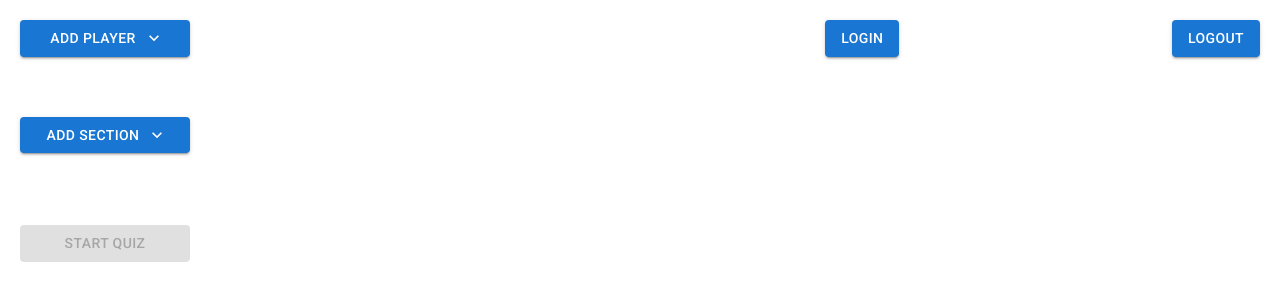
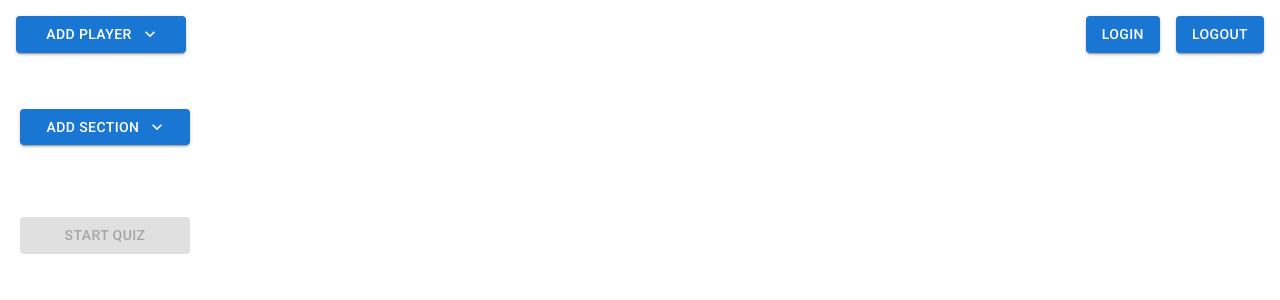
Before and after one commit to vlboff/music-quiz, a React (Vite) app: page / in a window 1280 px wide. Shown: the top 300 px of the page. Built offline with nearby package versions, Linux system fonts and the light colour scheme.

Commit message:
fix players bar style

```diff
--- a/src/components/Header/Header.scss
+++ /dev/null
@@ -1,13 +0,0 @@
-header {
-  display: flex;
-  align-items: center;
-  justify-content: space-between;
-  gap: 20px;
-  padding: 20px;
-}
-
-.players {
-  display: flex;
-  flex-wrap: wrap;
-  gap: 10px;
-}
--- a/src/components/Header/Header.tsx
+++ b/src/components/Header/Header.tsx
@@ -1,13 +1,14 @@
-import { useState } from 'react';
-import './Header.scss'
-import AddSth from '../UI/AddSth/AddSth';
-import PlayerInfo from './PlayerInfo/PlayerInfo';
-import { useAppSelector } from '../../store/hooks/redux';
-import { InputID, ModeID } from '../../enums';
-import Button from '@mui/material/Button';
-import { getProfile } from '../../api/getProfile';
+import { useState } from "react";
+import AddSth from "../UI/AddSth/AddSth";
+import PlayerInfo from "./PlayerInfo/PlayerInfo";
+import { useAppSelector } from "../../store/hooks/redux";
+import { InputID, ModeID } from "../../enums";
+import Button from "@mui/material/Button";
+import { getProfile } from "../../api/getProfile";
 import { useEffect } from "react";
-import { Profile } from '../../types';
+import { Profile } from "../../types";
+import Stack from "@mui/material/Stack";
+import Box from "@mui/material/Box";
 
 export default function Header() {
   const [isFormVisible, setIsFormVisible] = useState(false);
@@ -21,11 +22,10 @@ export default function Header() {
     setIsFormVisible(!isFormVisible);
   };
 
-  const CLIENT_ID = 'a2d1920952a842d7b6a51caa84cc97f2';
-  const REDIRECT_URI = 'http://localhost:5173/';
-  const AUTORIZATION_URL = 'https://accounts.spotify.com/authorize';
-  const RESPONSE_TYPE = 'token';
-
+  const CLIENT_ID = "a2d1920952a842d7b6a51caa84cc97f2";
+  const REDIRECT_URI = "http://localhost:5173/";
+  const AUTORIZATION_URL = "https://accounts.spotify.com/authorize";
+  const RESPONSE_TYPE = "token";
 
   useEffect(() => {
     const hash = window.location.hash;
@@ -56,24 +56,53 @@ export default function Header() {
     } else {
       setProfile(null);
     }
-  }, [token])
+  }, [token]);
 
   const logout = () => {
-    setToken('');
+    setToken("");
     window.sessionStorage.removeItem("token");
-  }
-
+  };
 
   return (
-    <header>
-      { mode === ModeID.constructor ? <AddSth toggleFormVisibility={toggleFormVisibility} addWhat={InputID.player} isFormVisible={isFormVisible} /> : null }
+    <Box component="header" sx={{ p: 2 }}>
+      <Stack
+        direction="row"
+        justifyContent="space-between"
+        alignItems="flex-start"
+      >
+        {mode === ModeID.constructor ? (
+          <AddSth
+            toggleFormVisibility={toggleFormVisibility}
+            addWhat={InputID.player}
+            isFormVisible={isFormVisible}
+          />
+        ) : null}
 
-      <div className="players">
-        {Object.values(players).map(item => <PlayerInfo key={item.name} name={item.name} points={item.points} />)}
-      </div>
+        <Stack
+          useFlexGap
+          direction="row"
+          justifyContent="flex-start"
+          alignItems="center"
+          spacing={2}
+          flexWrap="wrap"
+        >
+          {Object.values(players).map((item) => (
+            <PlayerInfo key={item.name} name={item.name} points={item.points} />
+          ))}
+        </Stack>
 
-      <Button variant="contained" href={`${AUTORIZATION_URL}?client_id=${CLIENT_ID}&redirect_uri=${REDIRECT_URI}&response_type=${RESPONSE_TYPE}`}>{profile && profile.display_name ? profile.display_name : 'login'}</Button>
-      <Button variant="contained" onClick={() => logout()}>logout</Button>
-    </header>
-  )
+        <Stack direction="row" spacing={2}>
+          <Button
+            variant="contained"
+            href={`${AUTORIZATION_URL}?client_id=${CLIENT_ID}&redirect_uri=${REDIRECT_URI}&response_type=${RESPONSE_TYPE}`}
+          >
+            {profile && profile.display_name ? profile.display_name : "login"}
+          </Button>
+          <Button variant="contained" onClick={() => logout()}>
+            logout
+          </Button>
+        </Stack>
+      </Stack>
+    </Box>
+  );
 }
--- a/src/components/Header/PlayerInfo/PlayerInfo.scss
+++ /dev/null
@@ -1,4 +0,0 @@
-.player {
-  display: flex;
-  align-items: center;
-}
--- a/src/components/Header/PlayerInfo/PlayerInfo.tsx
+++ b/src/components/Header/PlayerInfo/PlayerInfo.tsx
@@ -1,11 +1,10 @@
-import './PlayerInfo.scss';
-import CancelIcon from '@mui/icons-material/Cancel';
-import { IPlayer } from '../../../types';
-import { ModeID } from '../../../enums';
-import IconButton from '@mui/material/IconButton';
-import { useAppSelector } from '../../../store/hooks/redux';
-import { useAppDispatch } from '../../../store/hooks/redux';
-import { deletePlayer } from '../../../store/reducers/playersSlice';
+import { IPlayer } from "../../../types";
+import { ModeID } from "../../../enums";
+import { useAppSelector } from "../../../store/hooks/redux";
+import { useAppDispatch } from "../../../store/hooks/redux";
+import { deletePlayer } from "../../../store/reducers/playersSlice";
+import Stack from "@mui/material/Stack";
+import Chip from "@mui/material/Chip";
 
 export default function PlayerInfo({ name, points }: IPlayer) {
   const dispatch = useAppDispatch();
@@ -13,13 +12,20 @@ export default function PlayerInfo({ name, points }: IPlayer) {
   const mode = useAppSelector((state) => state.mode);
 
   return (
-    <div className="player">
-      {mode === ModeID.constructor ?
-      <IconButton aria-label="delete" size="small" onClick={() => dispatch(deletePlayer(name))}>
-        <CancelIcon color="error" />
-      </IconButton> :
-      null}
-      <div>{name}: {points}</div>
-    </div>
-  )
+    <Stack direction="row" alignItems="center">
+      {mode === ModeID.constructor ? (
+        <Chip
+          sx={{ fontSize: 16 }}
+          label={`${name}: ${points}`}
+          onDelete={() => dispatch(deletePlayer(name))}
+        />
+      ) : (
+        <Chip
+          sx={{ fontSize: 16 }}
+          label={`${name}: ${points}`}
+          variant="outlined"
+        />
+      )}
+    </Stack>
+  );
 }
```
